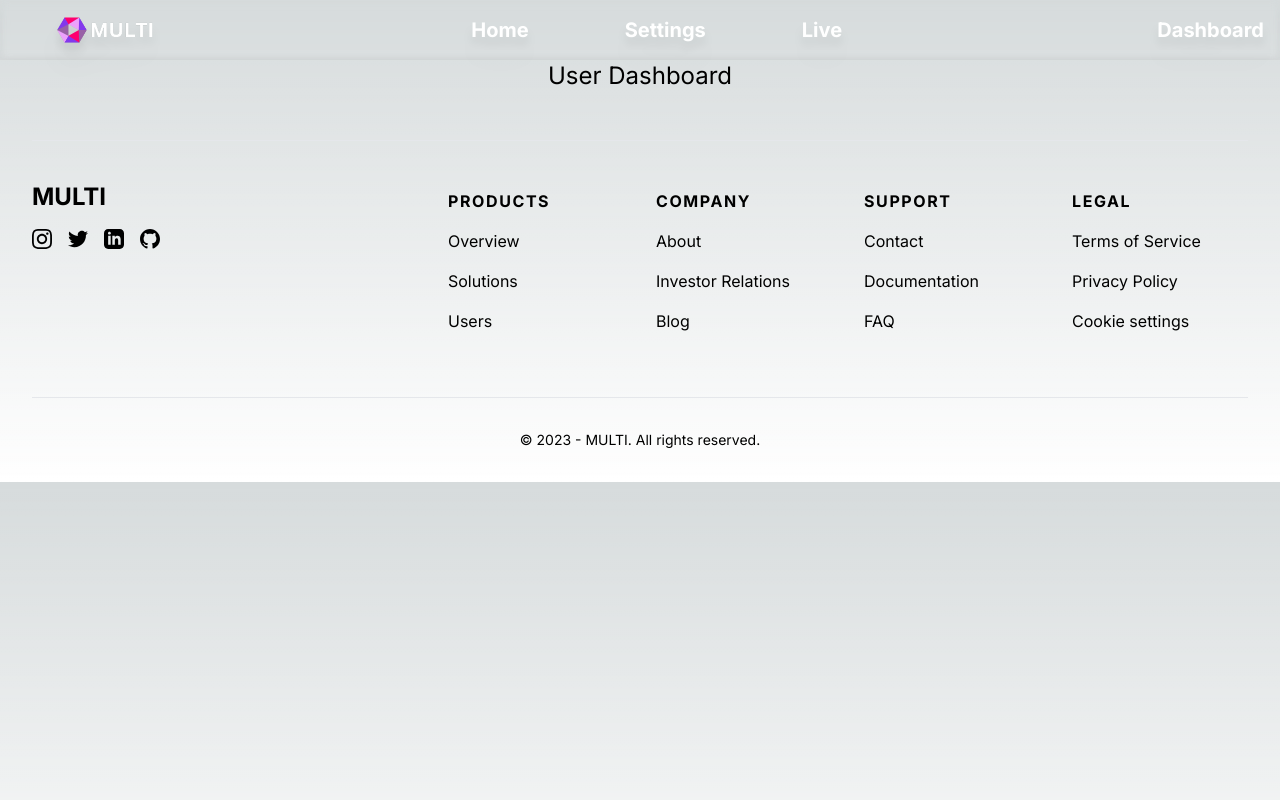
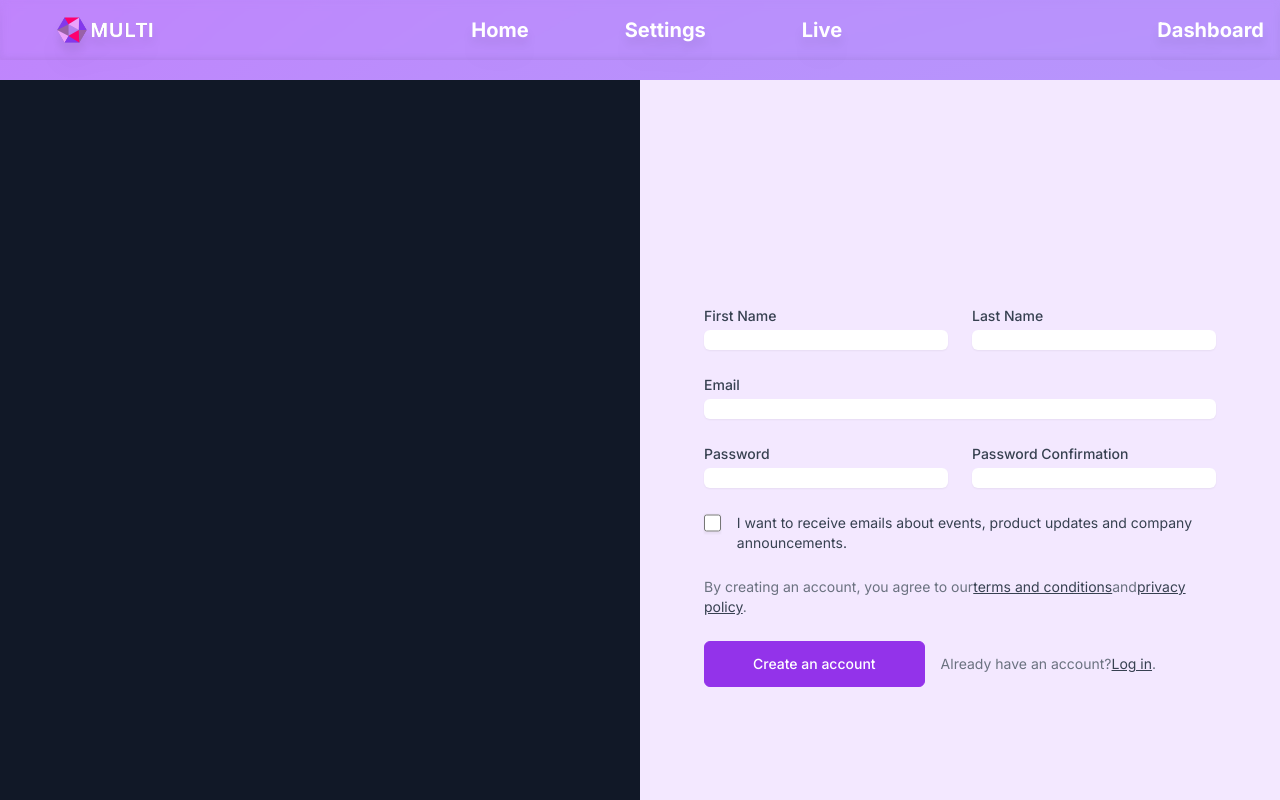
Before and after one commit to Digital-Artifacts/MULTI, a Next.js app in the folder frontend/: page /dashboard in a window 1280 px wide. Shown: the top 800 px of the page. Built offline with nearby package versions, Linux system fonts and the light colour scheme.

Commit message:
Add files via upload

```diff
--- a/frontend/src/app/dashboard/page.tsx
+++ b/frontend/src/app/dashboard/page.tsx
@@ -6,11 +6,187 @@ import  Footer  from "@/components/Footer"
 const dashboard = () => {
   return (
     <>
+    <div className="bg-[radial-gradient(ellipse_at_bottom_right,_var(--tw-gradient-stops))] from-indigo-300 to-purple-400">
       <NavBar />
-      <div className="">
-        <p className="text-2xl text-center">User Dashboard</p>
+      <div className="mt-5">
+
+<section className="bg-purple-100">
+  <div className="lg:grid lg:min-h-screen lg:grid-cols-12">
+    <section
+      className="relative flex h-32 items-end bg-gray-900 lg:col-span-5 lg:h-full xl:col-span-6"
+    >
+      {/* <img
+        alt=""
+        src=""
+        className="absolute inset-0 h-full w-full object-cover opacity-80"
+      /> */}
+
+      <div className="hidden lg:relative lg:block lg:p-12">
+        <a className="block text-white" href="/">
+          <span className="sr-only"></span>
+
+        </a>
+
+        <h2 className="mt-6 text-2xl font-bold text-white sm:text-3xl md:text-4xl">
+
+        </h2>
+
+        <p className="mt-4 leading-relaxed text-white/90">
+
+        </p>
       </div>
+    </section>
+
+    <main
+      className="flex items-center justify-center px-8 py-8 sm:px-12 lg:col-span-7 lg:px-16 lg:py-12 xl:col-span-6"
+    >
+      <div className="max-w-xl lg:max-w-3xl">
+        <div className="relative -mt-16 block lg:hidden">
+          <a
+            className="inline-flex h-16 w-16 items-center justify-center rounded-full bg-white text-blue-600 sm:h-20 sm:w-20"
+            href="/"
+          >
+            <span className="sr-only">Home</span>
+
+          </a>
+
+          <h1
+            className="mt-2 text-2xl font-bold text-gray-900 sm:text-3xl md:text-4xl"
+          >
+
+          </h1>
+
+          <p className="mt-4 leading-relaxed text-gray-500">
+
+          </p>
+        </div>
+
+        <form action="#" className="mt-8 grid grid-cols-6 gap-6">
+          <div className="col-span-6 sm:col-span-3">
+            <label
+
+              className="block text-sm font-medium text-gray-700"
+            >
+              First Name
+            </label>
+
+            <input
+              type="text"
+              id="FirstName"
+              name="first_name"
+              className="mt-1 w-full rounded-md border-gray-200 bg-white text-sm text-gray-700 shadow-sm"
+            />
+          </div>
+
+          <div className="col-span-6 sm:col-span-3">
+            <label
+
+              className="block text-sm font-medium text-gray-700"
+            >
+              Last Name
+            </label>
+
+            <input
+              type="text"
+              id="LastName"
+              name="last_name"
+              className="mt-1 w-full rounded-md border-gray-200 bg-white text-sm text-gray-700 shadow-sm"
+            />
+          </div>
+
+          <div className="col-span-6">
+            <label  className="block text-sm font-medium text-gray-700">
+              Email
+            </label>
+
+            <input
+              type="email"
+              id="Email"
+              name="email"
+              className="mt-1 w-full rounded-md border-gray-200 bg-white text-sm text-gray-700 shadow-sm"
+            />
+          </div>
+
+          <div className="col-span-6 sm:col-span-3">
+            <label
+
+              className="block text-sm font-medium text-gray-700"
+            >
+              Password
+            </label>
+
+            <input
+              type="password"
+              id="Password"
+              name="password"
+              className="mt-1 w-full rounded-md border-gray-200 bg-white text-sm text-gray-700 shadow-sm"
+            />
+          </div>
+
+          <div className="col-span-6 sm:col-span-3">
+            <label
+
+              className="block text-sm font-medium text-gray-700"
+            >
+              Password Confirmation
+            </label>
+
+            <input
+              type="password"
+              id="PasswordConfirmation"
+              name="password_confirmation"
+              className="mt-1 w-full rounded-md border-gray-200 bg-white text-sm text-gray-700 shadow-sm"
+            />
+          </div>
+
+          <div className="col-span-6">
+            <label  className="flex gap-4">
+              <input
+                type="checkbox"
+                id="MarketingAccept"
+                name="marketing_accept"
+                className="h-5 w-5 rounded-md border-gray-200 bg-white shadow-sm"
+              />
+
+              <span className="text-sm text-gray-700">
+                I want to receive emails about events, product updates and
+                company announcements.
+              </span>
+            </label>
+          </div>
+
+          <div className="col-span-6">
+            <p className="text-sm text-gray-500">
+              By creating an account, you agree to our
+              <a href="#" className="text-gray-700 underline">
+                terms and conditions
+              </a>
+              and
+              <a href="#" className="text-gray-700 underline">privacy policy</a>.
+            </p>
+          </div>
+
+          <div className="col-span-6 sm:flex sm:items-center sm:gap-4">
+            <button
+              className="inline-block shrink-0 rounded-md border border-purple-600 bg-purple-600 px-12 py-3 text-sm font-medium text-white transition hover:bg-transparent hover:text-purple-600 focus:outline-none focus:ring active:text-purple-500"
+            >
+              Create an account
+            </button>
+
+            <p className="mt-4 text-sm text-gray-500 sm:mt-0">
+              Already have an account?
+              <a href="#" className="text-gray-700 underline">Log in</a>.
+            </p>
+          </div>
+        </form>
+      </div>
+    </main>
+  </div>
+</section>
+      </div>
+
       <Footer />
+      </div>
     </>
 
   )
--- a/frontend/src/app/live/multistreams.tsx
+++ b/frontend/src/app/live/multistreams.tsx
@@ -27,17 +27,18 @@ import React from 'react';
 
 const Multistreams= () => {
   return (
-    <div>
-      <h2>Live Stream</h2>
+    // <h2>Live Stream</h2>
+    <div className="rounded-md border border-gray-100 w-2/3">
+
       <iframe
-        width="560"
+        width="623"
         height="315"
         src="https://www.youtube.com/embed/live_stream?channel=UC2kTW6bV5Nl9sonFrAaCQ3Q"
         //frameborder="0"
         allow="accelerometer; autoplay; clipboard-write; encrypted-media; gyroscope; picture-in-picture"
-        >
-        </iframe>
-      </div>
+      >
+      </iframe>
+    </div>
   );
 };
 
--- a/frontend/src/app/live/page.tsx
+++ b/frontend/src/app/live/page.tsx
@@ -23,18 +23,32 @@ const Live = () => {
 
 
   return (
-    <main>
+    <main className="bg-[radial-gradient(ellipse_at_bottom_right,_var(--tw-gradient-stops))] from-indigo-300 to-purple-400">
 
     <NavBar />
 
-    <Multistreams />
+<div className="mt-5 grid grid-cols-2 grid-rows-2 gap-6">
 
-    <LivepeerConfig client={LivepeerClient}>
+    <div className=" ml-20 row-span-2 h-full   rounded-md   border border-gray-100">
+      <LivepeerConfig client={LivepeerClient}>
     <div>
     <LivePage />
 
     </div>
     </LivepeerConfig>
+    </div>
+
+    <div className=" ml-20 row-span-2 " >
+
+      <Multistreams />
+
+    </div>
+    {/* <div className="ml-5 w-2/3 h-2/3 row-span-2 rounded-md border border-gray-100 col-start-2">TWITCH</div> */}
+</div>
+
+
+
+
 
     <Footer />
 
--- a/frontend/src/app/page.tsx
+++ b/frontend/src/app/page.tsx
@@ -113,7 +113,7 @@ export default function Home() {
                 Engage with a Wider Audience
                 </h2>
                 <p className="m-4 text-lg p-4 leading-relaxed text-center">
-                Connect and interact with viewers across various streaming platforms.
+                Connect and interact with viewers across various streaming <br/>  platforms.
                 </p>
             </article>
 
--- a/frontend/src/app/settings/StreamSessionInput.tsx
+++ b/frontend/src/app/settings/StreamSessionInput.tsx
@@ -30,7 +30,7 @@ const StreamSessionInput = ({ onSubmit }: ModalProps) => {
 
   return (
 
-    <><div className =" h-full w-1/4 bg-[url(https://ibb.co/TcBZN6C)]
+    <><div className =" h-full  bg-[url(https://ibb.co/TcBZN6C)]
     bg-no-repeat  rounded-md bg-clip-padding backdrop-filter backdrop-blur-xl bg-opacity-20 border border-gray-100">
 
       <div className="flex flex-col place-content-center py-3 px-3 pb-10">
--- a/frontend/src/app/settings/page.tsx
+++ b/frontend/src/app/settings/page.tsx
@@ -61,20 +61,21 @@ const Settings: React.FC<SettingsProps> = (props) => {
       <NavBar />
 
       <LivepeerConfig client={LivepeerClient}>
-
-        <div className="ml-56 mt-20">
+      <div className="mt-20 grid grid-cols-2 grid-rows-1 gap-4">
+      <div className="">
+        <div className="w-1/2 ml-20 mt-20 ">
           <StreamSessionInput onSubmit={handleSubmitStreamName} /> {/* Pass the submit handler */}
           <h2>{streamName} Session </h2>
         </div>
 
 
 
-        <div className='w-1/2'>
+        <div className='ml-5 w-3/5'>
           {streamName && <Streamform streamTargets={streamTargets} setStreamTargets={setStreamTargets} />}
         </div>
 
 
-          <div className="ml-80 mt-20 ">
+          <div className="ml-56 mt-20 ">
 
             <div
             className = "px-3 py-1 w-36 border-2  flex items-center  sm:text-lg font-bold rounded-2xl glass transition-colors duration-500 text-white"
@@ -84,13 +85,20 @@ const Settings: React.FC<SettingsProps> = (props) => {
 
 
       </div>
+      </div>
 
 
-      <div className='mt-20 w-full'>
+      <div className="">
+      <div className='mr-44 mt-20 '>
         <LivePreview />
       </div>
+      </div>
+      </div>
 
-    </LivepeerConfig><Footer />
+    </LivepeerConfig>
+    <div className="mt-20">
+    <Footer />
+    </div>
 
     </main>
 
--- a/frontend/src/app/settings/streamForm.tsx
+++ b/frontend/src/app/settings/streamForm.tsx
@@ -72,12 +72,12 @@ const Streamform: React.FC<StreamformProps> = ({ streamTargets, setStreamTargets
     <>
 
 <div className="grid grid-cols-1 grid-rows-1 gap-4 ">
-      <div className="ml-12 px-3 mt-20 ">
+      <div className="ml-12 px-3 mt-20  ">
       <div key="0" className="mb-8">
       <div className="h-32 rounded-lg">
 
       <div className=" bg-[url(https://imgur.com/kVx9fUa)]
-bg-no-repeat rounded-md bg-clip-padding backdrop-filter backdrop-blur-xl bg-opacity-20 border border-gray-100 ">
+        bg-no-repeat rounded-md bg-clip-padding backdrop-filter backdrop-blur-2xl bg-opacity-50 border border-gray-100 ">
         <div className="mt-10 p-12 max-w-1.5">
 
           <label className="relative block overflow-hidden rounded-md border border-gray-200 px-3 pt-3 shadow-sm focus-within:border-indigo-500 focus-within:ring-1 focus-within:ring-indigo-500">
```
Also changed, not shown: frontend/src/app/settings/preview.tsx (+11 -5 lines).
